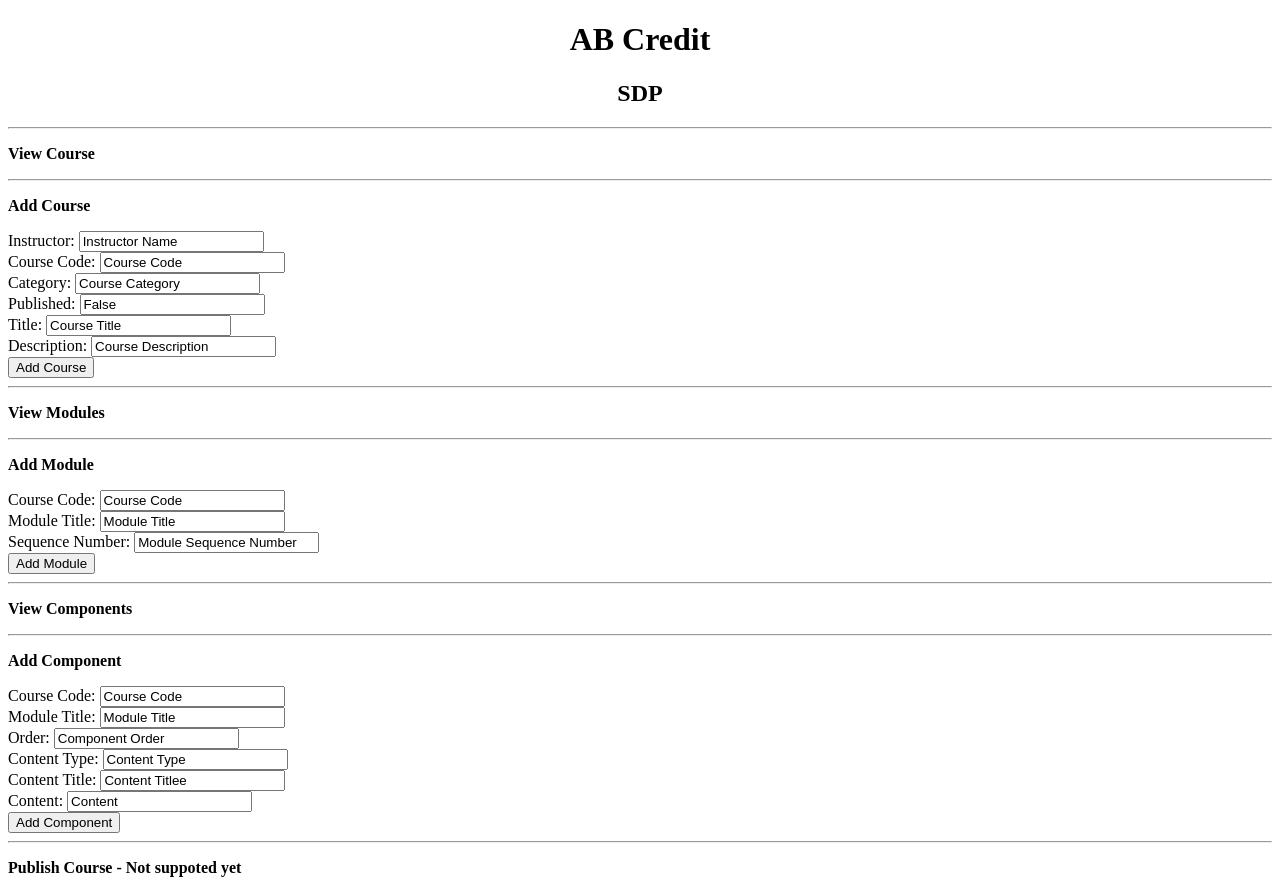
After one commit to slcheungcasado/sdp, a Django app: page /staff/instructor in a window 1280 px wide. The commit adds this page. Run offline with Django 3.2, Linux system fonts and the light colour scheme; data comes from the database, SQL or seed files in the repository.

Commit message:
1) Set courses endpoints to return data in json format 2) Added Instructor and Participant endpoints in staff app 3) Created instructor.html and participant.html (note: all request responses are outputted to console.log)

```diff
--- a/sdp/courses/urls.py
+++ b/sdp/courses/urls.py
@@ -1,21 +1,22 @@
 from django.conf.urls import url, include
 from . import views
-
 
 app_name = 'courses'
 
 urlpatterns = [
 	#courses/
     url(r'^$', views.index, name='index'),
+
     #cources/addCourse
-    url(r'^addCourse/', views.addCourse, name='addCourse'),
-    #courses/71/
-    url(r'^(?P<course_id>[0-9]+)/$', views.courseDescription, name='courseDescription'),
+    url(r'^addCourse$', views.addCourse, name='addCourse'),
+    #courses/71/addModule
+    url(r'^(?P<course_id>.+)/addModule$', views.addModule, name='addModule'),
+    #courses/71/modules/12/addComponent
+    url(r'^(?P<course_id>.+)/modules/(?P<module_id>[0-9]+)/addComponent$', views.addComponent, name='addComponent'),
+
+    #courses/71
+    url(r'^(?P<course_id>.+)$', views.courseDescription, name='courseDescription'),
     #courses/71/enroll
-    url(r'^(?P<course_id>[0-9]+)/enroll/$', views.enroll, name='enroll'),
-    #courses/71/addModule
-    url(r'^(?P<course_id>[0-9]+)/addModule/$', views.addModule, name='addModule'),
-    #courses/71/modules/12/addComponent
-    url(r'^(?P<course_id>[0-9]+)/modules/(?P<module_id>[0-9]+)/addComponent/$', views.addComponent, name='addComponent')
+    url(r'^(?P<course_id>.+)/enroll$', views.enroll, name='enroll'),
 
 ]
--- a/sdp/courses/views.py
+++ b/sdp/courses/views.py
@@ -1,96 +1,127 @@
 from django.shortcuts import render, get_object_or_404
+from django.core import serializers
+from django.http import JsonResponse
 
 from .models import Module, Course, Enrollment, Component
 from staff.models import Instructor, Participant
 
 # Create your views here.
 
-
 def index(request):
-	#return all courses
-	courses = Course.objects.all().filter(isPublished = True)
-	return render(request, 'courses/courses.html', {'courses': courses})
+	# View all courses
+	# courses = Course.objects.all().filter(isPublished = True)
+	# return render(request, 'courses/courses.html', {'courses': courses})
+	courses = Course.objects.all()
+	coursesData = serializers.serialize('json', courses)
+	return JsonResponse(coursesData, safe=False)
 
 def addCourse(request):
-	course = Course(instructor = request.POST['instructor'], courseCode = request.POST['courseCode'], category  = request.POST['category'],
-	isPublished = request.POST['isPublished'], title = request.POST['title'], description = request.POST['description'])
+
+	# Sourav -> Verify if courseCode already exits, return failure if true
+
+	course = Course(
+		instructor = request.GET['instructor'],
+		courseCode = request.GET['courseCode'],
+		category  = request.GET['category'],
+		isPublished = request.GET['isPublished'],
+		title = request.GET['title'],
+		description = request.GET['description'])
 	course.save()
 
-	return render(request, 'courses/addCourse.html')
-
-def courseDescription(request, course_id):
-	course = get_object_or_404(Course, pk = course_id)
-	## Instructor id provided as get params. Check if course is created by course instructor
-	try:
-		instructor = Instructor.objects.get(pk = request.GET['insID'])
-	except Instructor.DoesNotExist:
-		## display appropriate error message with authorization fails
-		return render(request, 'courses/err.html', {'message': "Instructor with the ID does not exits"})
-
-	isCourseInstructor = course.instructor == instructor.id
-	## show appropriate course description page depending on whether participant or instructor
-	return render(request, 'courses/course_description.html', {'course': course, 'isCourseInstructor': isCourseInstructor})
+	courses = Course.objects.all()
+	# courses = Course.objects.all().filter(courseCode = request.GET['courseCode'])[:1]
+	# courses = Course.objects.all().filter(isPublished = True)
+	coursesData = serializers.serialize('json', courses)
+	return JsonResponse(coursesData, safe=False)
 
 def addModule(request, course_id):
 
-	# err if course does not exist
-	try:
-		course = Course.objects.get(pk = course_id)
-	except Course.DoesNotExist:
-		return render(request, 'courses/err.html', {'message': 'Course does not exist'})
+	# # err if course does not exist
+	# try:
+	# 	course = Course.objects.get(pk = course_id)
+	# except Course.DoesNotExist:
+	# 	return render(request, 'courses/err.html', {'message': 'Course does not exist'})
 
-	## POST request
-	## Instructor id provided as post params. Check if course is created by course instructor
-	try:
-		instructor = Instructor.objects.get(pk = request.POST['insID'])
-	except Instructor.DoesNotExist:
-		## display appropriate error message with authorization fails
-		return render(request, 'courses/err.html', {'message': "Instructor with the ID does not exits"})
+	# ## POST request
+	# ## Instructor id provided as post params. Check if course is created by course instructor
+	# try:
+	# 	instructor = Instructor.objects.get(pk = request.POST['insID'])
+	# except Instructor.DoesNotExist:
+	# 	## display appropriate error message with authorization fails
+	# 	return render(request, 'courses/err.html', {'message': "Instructor with the ID does not exits"})
 
-	isCourseInstructor = course.instructor == instructor.id
+	# isCourseInstructor = course.instructor == instructor.id
 
-	if isCourseInstructor == False:
-		return render(request, 'courses/err.html', {'message': 'You are not allowed to add modules to the course'})
+	# if isCourseInstructor == False:
+	# 	return render(request, 'courses/err.html', {'message': 'You are not allowed to add modules to the course'})
 
-	components = request.POST['components']
-	module = Module.components_set.create(components)
-	module.sequenceNumber = request.POST['sequenceNumber']
-	module.course = course_id
+	# components = request.POST['components']
+	# module = Module.components_set.create(components)
+	# module.sequenceNumber = request.POST['sequenceNumber']
+	# module.course = course_id
 
-	return render(request, 'courses/modules.html', {'module': module, 'isInstructor': isInstructor})
+	# return render(request, 'courses/modules.html', {'module': module, 'isInstructor': isInstructor})
+
+	# Sourav -> Verify if courseCode exits, continue only if true
+
+	module = Module(
+		courseCode = course_id,
+		moduleTitle = request.GET['moduleTitle'],
+		sequenceNumber = request.GET['sequenceNumber'])
+	module.save()
+
+	modules = Module.objects.all().filter(courseCode = course_id).order_by('sequenceNumber')
+	modulesData = serializers.serialize('json', modules)
+	return JsonResponse(modulesData, safe=False)
 
 def addComponent(request, course_id, module_id):
-	try:
-		course = Course.objects.get(pk = course_id)
-	except Course.DoesNotExist:
-		return render(request, 'courses/err.html', {'message': 'Course does not exit'})
+
+	# try:
+	# 	course = Course.objects.get(pk = course_id)
+	# except Course.DoesNotExist:
+	# 	return render(request, 'courses/err.html', {'message': 'Course does not exit'})
 
 
-	## POST request
-	## Instructor id provided as post params. Check if course is created by course instructor
-	try:
-		instructor = Instructor.objects.get(pk = request.POST['insID'])
-	except Instructor.DoesNotExist:
-		## display appropriate error message with authorization fails
-		return render(request, 'courses/err.html', {'message': "Instructor with the ID does not exits"})
+	# ## POST request
+	# ## Instructor id provided as post params. Check if course is created by course instructor
+	# try:
+	# 	instructor = Instructor.objects.get(pk = request.POST['insID'])
+	# except Instructor.DoesNotExist:
+	# 	## display appropriate error message with authorization fails
+	# 	return render(request, 'courses/err.html', {'message': "Instructor with the ID does not exits"})
 
-	isCourseInstructor = course.instructor == instructor.id
+	# isCourseInstructor = course.instructor == instructor.id
 
-	if isCourseInstructor == False:
-		return render(request, 'courses/err.html', {'message': 'You are not allowed to add modules to the course'})
+	# if isCourseInstructor == False:
+	# 	return render(request, 'courses/err.html', {'message': 'You are not allowed to add modules to the course'})
 
 
-	## get module. Display err if module not present
-	try:
-		module = Module.objects.get(pk = module_id)
-	except Module.DoesNotExist:
-		return render(request, 'courses/err.html', {'message': 'Module does not '})
+	# ## get module. Display err if module not present
+	# try:
+	# 	module = Module.objects.get(pk = module_id)
+	# except Module.DoesNotExist:
+	# 	return render(request, 'courses/err.html', {'message': 'Module does not '})
 
-	component = Component(module=module_id,order =request.POST['order'],
-		contentType=request.POST['contentType'], content=request.POST['content'])
+	# component = Component(module=module_id,order =request.POST['order'],
+	# 	contentType=request.POST['contentType'], content=request.POST['content'])
+	# component.save()
+
+	# return render(request, 'courses/module_details.html', {'module': module})
+
+	# Sourav -> Verify if courseCode and moudule exits, continue only if true
+
+	component = Component(
+		courseCode = course_id,
+		moduleTitle = module_id,
+		order = request.GET['order'],
+		contentType = request.GET['contentType'],
+		content = request.GET['content'],
+		contentTitle = request.GET['contentTitle'])
 	component.save()
 
-	return render(request, 'courses/module_details.html', {'module': module})
+	components = Component.objects.all().filter(courseCode = course_id).filter(moduleTitle = module_id).order_by('order')
+	componentsData = serializers.serialize('json', components)
+	return JsonResponse(componentsData, safe=False)
 
 def publishCourse(request, course_id):
 	## POST request
@@ -112,20 +143,46 @@ def publishCourse(request, course_id):
 	course.save()
 	return render(request, 'courses/course_details.html', {'course': course})
 
+def courseDescription(request, course_id):
+	# course = get_object_or_404(Course, pk = course_id)
+	# ## Instructor id provided as get params. Check if course is created by course instructor
+	# try:
+	# 	instructor = Instructor.objects.get(pk = request.GET['insID'])
+	# except Instructor.DoesNotExist:
+	# 	## display appropriate error message with authorization fails
+	# 	return render(request, 'courses/err.html', {'message': "Instructor with the ID does not exits"})
+
+	# isCourseInstructor = course.instructor == instructor.id
+	# ## show appropriate course description page depending on whether participant or instructor
+	# return render(request, 'courses/course_description.html', {'course': course, 'isCourseInstructor': isCourseInstructor})
+	course = Course.objects.all().filter(courseCode = course_id)
+	courseData = serializers.serialize('json', course)
+	return JsonResponse(courseData, safe=False)
+
 def enroll(request, course_id):
-	##POST request
-	#check if parID specified exist
-	try:
-		participant = Participant.objects.get(pk = request.POST['parID'])
-	except Participant.DoesNotExist:
-		# err if participant does not exist
-		return render(request, 'courses/err.html', {'message': 'Participant with the id does not exist'})
+	# ##POST request
+	# #check if parID specified exist
+	# try:
+	# 	participant = Participant.objects.get(pk = request.POST['parID'])
+	# except Participant.DoesNotExist:
+	# 	# err if participant does not exist
+	# 	return render(request, 'courses/err.html', {'message': 'Participant with the id does not exist'})
 
-	# err if course does not exist
-	try:
-		course = Course.objects.get(pk = course_id)
-	except Course.DoesNotExist:
-		return render(request, 'courses/err.html', {'message': 'Course does not exit'})
+	# # err if course does not exist
+	# try:
+	# 	course = Course.objects.get(pk = course_id)
+	# except Course.DoesNotExist:
+	# 	return render(request, 'courses/err.html', {'message': 'Course does not exit'})
 
-	enroll = Enrollment(course=course_id, participant_id=participant.id)
-	return render(request, 'staff/course_description.html', {'course': course})
+	# enroll = Enrollment(course=course_id, participant_id=participant.id)
+	# return render(request, 'staff/course_description.html', {'course': course})
+
+	enrollment = Enrollment(
+		isCompleted = False,
+		courseCode = course_id,
+		participant = request.GET['participant'])
+	enrollment.save()
+
+	enrollments = Enrollment.objects.all()
+	enrollmentsData = serializers.serialize('json', enrollments)
+	return JsonResponse(enrollmentsData, safe=False)
--- a/sdp/sdp/urls.py
+++ b/sdp/sdp/urls.py
@@ -18,5 +18,6 @@ from django.contrib import admin
 
 urlpatterns = [
     url(r'^admin/', admin.site.urls),
-    url(r'courses/', include('courses.urls'))
+    url(r'courses/', include('courses.urls')),
+    url(r'staff/', include('staff.urls'))
 ]
--- /dev/null
+++ b/sdp/staff/templates/staff/instructor.html
@@ -0,0 +1,119 @@
+{% extends "courses/header.html" %}
+{% block content %}
+
+	<hr>
+	<p><b>View Course</b></p>
+	<div id="viewCourses">
+		<!-- To be completed -->
+	</div>
+	<script type="text/javascript">
+		console.log("Load Courses");
+		var endpoint = "http://localhost:8000/courses/";
+		var xmlHttp = new XMLHttpRequest();
+		xmlHttp.onreadystatechange = function() {
+		 	if (xmlHttp.readyState == 4 && xmlHttp.status == 200) {
+		 		console.log(xmlHttp.responseText);
+		 		// Edit viewCourses div with xmlHttp.responseText (in json)
+		 	}
+		}
+		xmlHttp.open("GET", endpoint, true);
+		xmlHttp.send();
+	</script>
+
+	<hr>
+	<p><b>Add Course</b></p>
+	<form id="addCourseForm">
+		Instructor: <input type="text" name="instructor" value="Instructor Name" > <br>
+		Course Code: <input type="text" name="courseCode" value="Course Code" > <br>
+		Category: <input type="text" name="category" value="Course Category" > <br>
+		Published: <input type="text" name="isPublished" value="False" > <br>
+		Title: <input type="text" name="title" value="Course Title" > <br>
+		Description: <input type="text" name="description" value="Course Description" > <br>
+	</form>
+	<button onclick="addCourse()">Add Course</button>
+	<script type="text/javascript">
+		function addCourse() {
+			var form = document.getElementById('addCourseForm');
+			var endpoint = "http://localhost:8000/courses/addCourse"+"?instructor="+form.instructor.value+"&courseCode="+form.courseCode.value+"&category="+form.category.value+"&isPublished="+form.isPublished.value+"&title="+form.title.value+"&description="+form.description.value;
+
+			var xmlHttp = new XMLHttpRequest();
+			xmlHttp.onreadystatechange = function() {
+			 	if (xmlHttp.readyState == 4 && xmlHttp.status == 200) {
+			 		console.log(xmlHttp.responseText);
+			 		// Edit viewCourses div with xmlHttp.responseText (in json)
+			 	}
+			}
+			xmlHttp.open("GET", endpoint, true);
+			xmlHttp.send();
+		}
+	</script>
+
+	<hr>
+	<p><b>View Modules</b></p>
+	<div id="viewModules" >
+		<!-- To be completed -->
+	</div>
+
+	<hr>
+	<p><b>Add Module</b></p>
+	<form id="addModuleForm">
+		Course Code: <input type="text" name="courseCode" value="Course Code" > <br>
+		Module Title: <input type="text" name="moduleTitle" value="Module Title" > <br>
+		Sequence Number: <input type="text" name="sequenceNumber" value="Module Sequence Number" > <br>
+	</form>
+	<button onclick="addModule()">Add Module</button>
+	<script>
+		function addModule() {
+			var form = document.getElementById('addModuleForm');
+			var endpoint = "http://localhost:8000/courses/"+form.courseCode.value+"/addModule"+"?moduleTitle="+form.moduleTitle.value+"&sequenceNumber="+form.sequenceNumber.value;
+
+			var xmlHttp = new XMLHttpRequest();
+			xmlHttp.onreadystatechange = function() {
+			 	if (xmlHttp.readyState == 4 && xmlHttp.status == 200) {
+			 		console.log(xmlHttp.responseText);
+			 		// Edit viewModules div with xmlHttp.responseText (in json)
+			 	}
+			}
+			xmlHttp.open("GET", endpoint, true);
+			xmlHttp.send();
+		}
+	</script>
+
+	<hr>
+	<p><b>View Components</b></p>
+	<div id="viewComponents" >
+		<!-- To be completed -->
+	</div>
+
+	<hr>
+	<p><b>Add Component</b></p>
+	<form id="addComponentForm">
+		Course Code: <input type="text" name="courseCode" value="Course Code" > <br>
+		Module Title: <input type="text" name="moduleTitle" value="Module Title" > <br>
+		Order: <input type="text" name="order" value="Component Order" > <br>
+		Content Type: <input type="text" name="contentType" value="Content Type" > <br>
+		Content Title: <input type="text" name="contentTitle" value="Content Titlee" > <br>
+		Content: <input type="text" name="content" value="Content" > <br>
+	</form>
+	<button onclick="addComponent()">Add Component</button>
+	<script>
+		function addComponent() {
+			var form = document.getElementById('addComponentForm');
+			var endpoint = "http://localhost:8000/courses/"+form.courseCode.value+"modules/"+form.moduleTitle.value+"/addComponent"+"?order="+form.order.value+"&contentType="+form.contentType.value+"&contentTitle="+form.contentTitle.value+"&content="+form.content.value;
+
+			var xmlHttp = new XMLHttpRequest();
+			xmlHttp.onreadystatechange = function() {
+			 	if (xmlHttp.readyState == 4 && xmlHttp.status == 200) {
+			 		console.log(xmlHttp.responseText);
+			 		// Edit viewCompnents div with xmlHttp.responseText (in json)
+			 	}
+			}
+			xmlHttp.open("GET", endpoint, true);
+			xmlHttp.send();
+		}
+	</script>
+
+	<hr>
+	<p><b>Publish Course - Not suppoted yet</b></p>
+
+{% endblock %}
--- /dev/null
+++ b/sdp/staff/urls.py
@@ -0,0 +1,14 @@
+from django.conf.urls import url, include
+from . import views
+
+app_name = 'staff'
+
+urlpatterns = [
+    # Note: need to add <instructor_id> to allow multiple instructors
+	# staff/instructor
+    url(r'^instructor$', views.instructor, name='instructor'),
+
+    # Note: need to add <participant_id> to allow multiple participants
+    # staff/participant
+    url(r'^participant$', views.participant, name='participant')
+]
--- a/sdp/staff/views.py
+++ b/sdp/staff/views.py
@@ -1,3 +1,14 @@
 from django.shortcuts import render
 
-# Create your views here.
+# from django.shortcuts import render, get_object_or_404
+# from django.core import serializers
+# from django.http import JsonResponse
+
+# from .models import Instructor, Participant
+# from courses.models import Module, Course, Enrollment, Component
+
+def instructor(request):
+	return render(request, 'staff/instructor.html')
+
+def participant(request):
+	return render(request, 'staff/participant.html')
```
Also changed, not shown: sdp/courses/models.py (+26 -9 lines), sdp/courses/templates/courses/addCourse.html (+7 -0 lines), sdp/courses/templates/courses/courses.html (+61 -0 lines), sdp/staff/templates/staff/header.html (added, +13 -0 lines), sdp/staff/templates/staff/participant.html (added, +82 -0 lines), sdp/courses/migrations/0001_initial.py, sdp/db.sqlite3.
